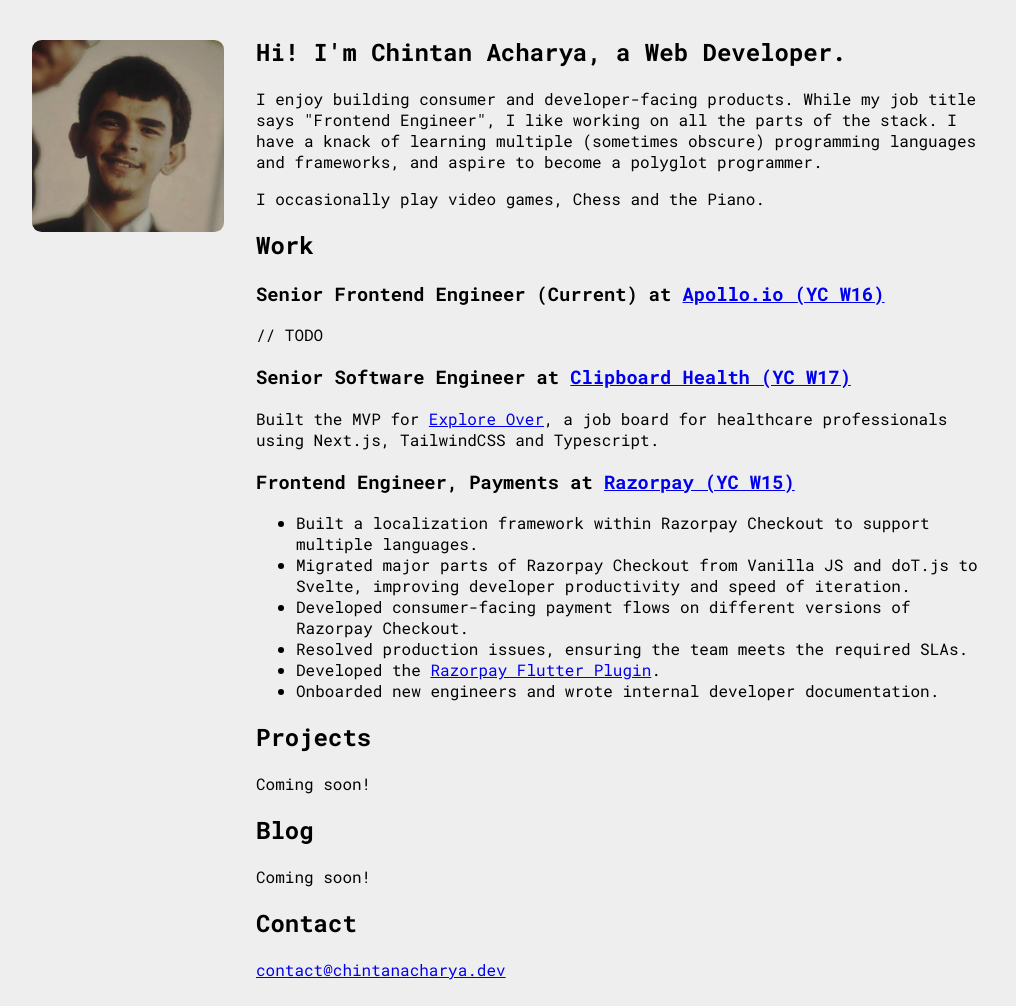
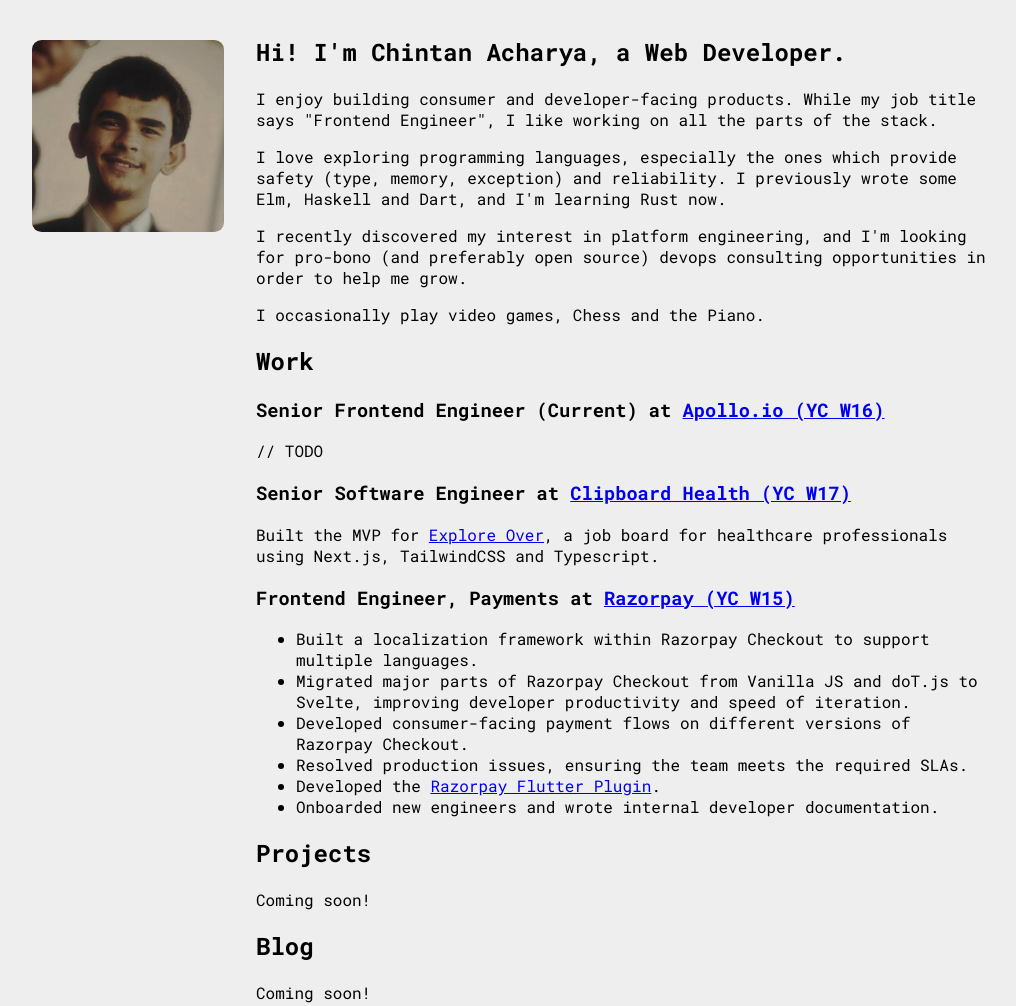
Before and after one commit to ChintanAcharya/chintanacharya.github.io, an Eleventy site: page index.html in a window 1280 px wide. Shown: the top 1006 px of the page, without its empty margins (128-1144 px from the left). Built offline with nearby package versions, Linux system fonts and the light colour scheme; Eleventy itself is replaced by a stand-in of ours; files that its build step writes are made by us from their sources.

Commit message:
Improve introduction

```diff
--- a/index.html
+++ b/index.html
@@ -23,10 +23,12 @@
         <section class="intro">
             <h2>Hi! I'm Chintan Acharya, a Web Developer.</h2>
             <p>I enjoy building consumer and developer-facing products. While my job title says "Frontend Engineer", I
-                like
-                working on all the parts of the stack. I have a knack of learning multiple (sometimes obscure)
-                programming
-                languages and frameworks, and aspire to become a polyglot programmer.</p>
+                like working on all the parts of the stack.</p>
+            <p>I love exploring programming languages, especially the ones which provide safety (type, memory,
+                exception) and reliability. I previously wrote some Elm, Haskell and Dart, and I'm learning Rust
+                now.</p>
+            <p>I recently discovered my interest in platform engineering, and I'm looking for pro-bono (and preferably
+                open source) devops consulting opportunities in order to help me grow.</p>
             <p>I occasionally play video games, Chess and the Piano.</p>
         </section>
         <section class="work">
```
